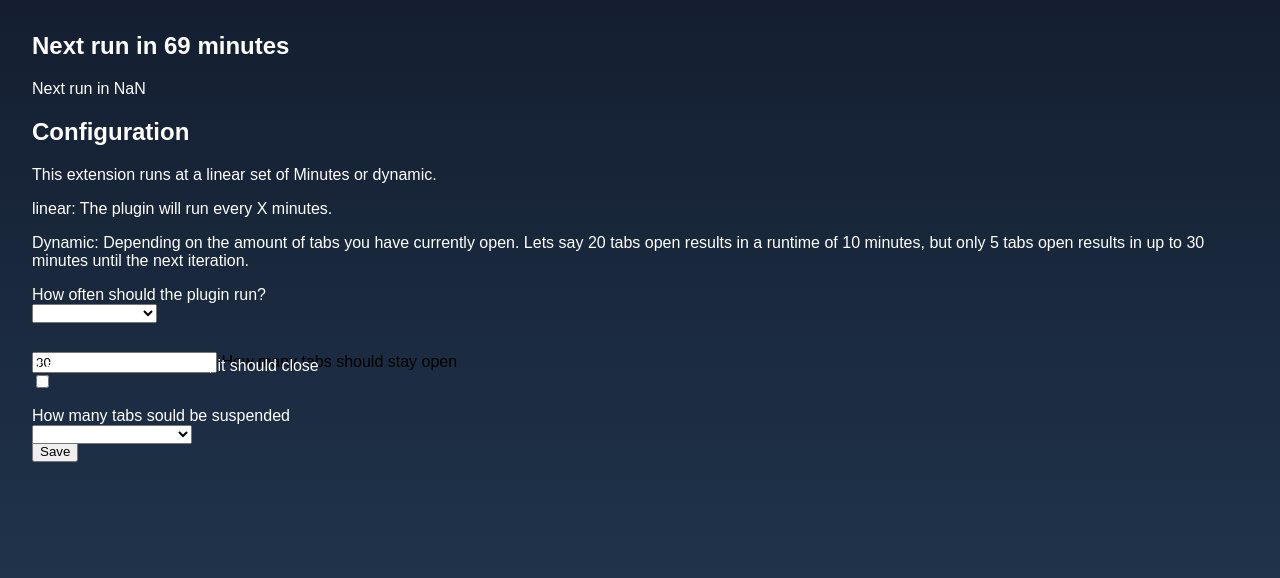
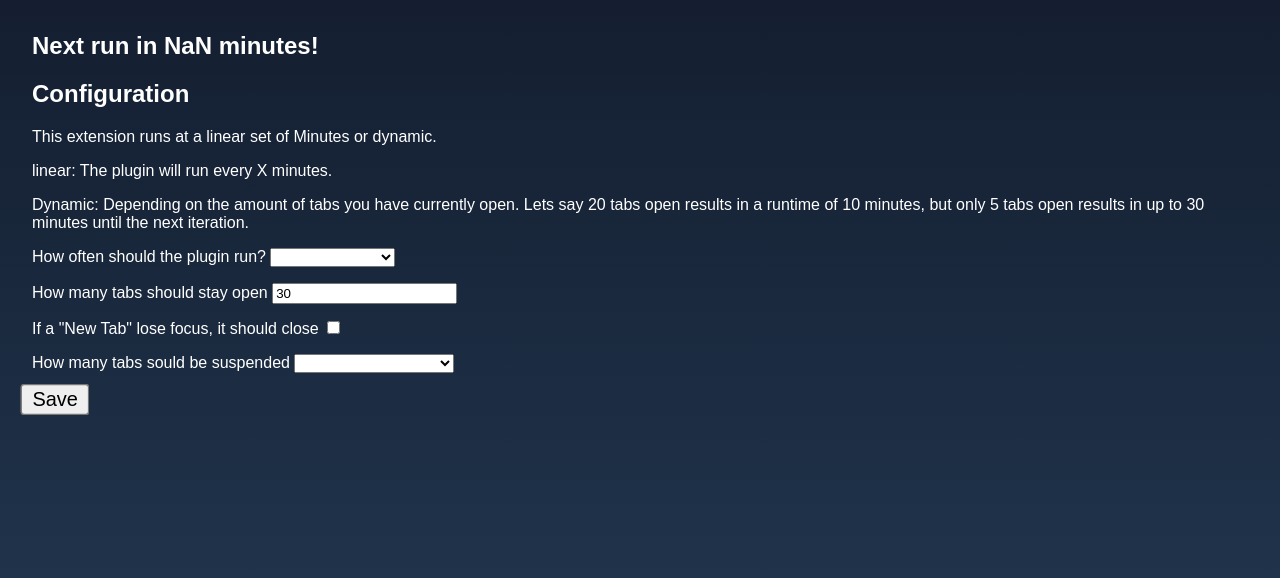
Before and after one commit to JonasFocke01/Tabulator-Grinder, a browser extension: page options.html in a window 1280 px wide. Drawn offline with Linux system fonts and the light colour scheme.

Commit message:
fixed popup styling

```diff
--- a/options.html
+++ b/options.html
@@ -101,9 +101,8 @@
 </style>
 
 <div style="margin: 2rem">
-  <!-- <div class="login-box"> -->
-    <h2 style="color: white" >Next run in 69 minutes</h2>
-    <p  style="color: white" id="nextIteration"></p>
+    <h2 id="nextIteration" style="color: white" >Next run in 69 minutes</h2>
+    <!-- <p  style="color: white" id="nextIteration"></p> -->
     <h2 style="color: white" >Configuration</h2>
     <p style="color: white">
       This extension runs at a linear set of Minutes or dynamic.
@@ -115,8 +114,8 @@
       results in up to 30 minutes until the next iteration.
     </p>
     <form id="myForm">
-      <p style="color: white">How often should the plugin run?</p>
-      <select id="frequency" style="position: absolute; margin-top: -1rem">
+      <label style="color: white">How often should the plugin run?</label>
+      <select id="frequency" style="margin-top: -1rem">
         <option value="1">Dynamic</option>
         <option value="60000">Every minute</option>
         <option value="300000">Every 5 minutes</option>
@@ -125,22 +124,26 @@
         <option value="1800000">Every 30 minutes</option>
         <option value="3600000">Every hour</option>
       </select>
-      <div class="user-box" style="margin-top: 3rem">
+      <div style="margin-top: 1rem">
+        <label style="color: white">How many tabs should stay open</label>
         <input id="tabsToKeepOpen" type="number" name="" required="" />
-        <label>How many tabs should stay open</label>
       </div>
-      <p style="color: white; margin-top: -1rem">
+      <div style=" margin-top: 1rem">
+
+          <label style="color: white;">
             If a "New Tab" lose focus, it should close
-      </p>
+        </label>
         <input
         id="closeNewTabs"
         type="checkbox"
-        style="position: absolute; margin-top: -1rem"
+        style="margin-top: -1rem"
         />
-      <p style="color: white; margin-top: 2rem">
+    </div>
+    <div>
+        <label style="color: white; margin-top: 1rem">
             How many tabs sould be suspended
-      </p>
-      <select id="discardAmount" style="position: absolute; margin-top: -1rem">
+        </label>
+        <select id="discardAmount" style="margin-top: 1rem">
             <option value="0">None</option>
             <option value="0.3">Oldest 1/3</option>
             <option value="0.5">Oldest half</option>
@@ -148,7 +151,8 @@
             <option value="0.7">Oldest 3/4</option>
             <option value="1">Every except the active</option>
         </select>
-      <button id="save">Save</button>
+    </div>
+      <button id="save" style="transform: scale(1.5); margin-top: 1rem">Save</button>
     </form>
   </div>
 
--- a/options.js
+++ b/options.js
@@ -33,9 +33,8 @@ async function loadOptions() {
 
   document.getElementById("nextIteration").innerText =
     "Next run in " +
-    Math.floor(
-      Math.abs(Date.now() - new Date(options.nextRun)) / 1000 / 60 + " minutes!"
-    );
+    Math.floor(Math.abs(Date.now() - new Date(options.nextRun)) / 1000 / 60) +
+    " minutes!";
 }
 
 document.addEventListener("DOMContentLoaded", loadOptions);
```
Lines whose indentation alone changed are shown as unchanged.
